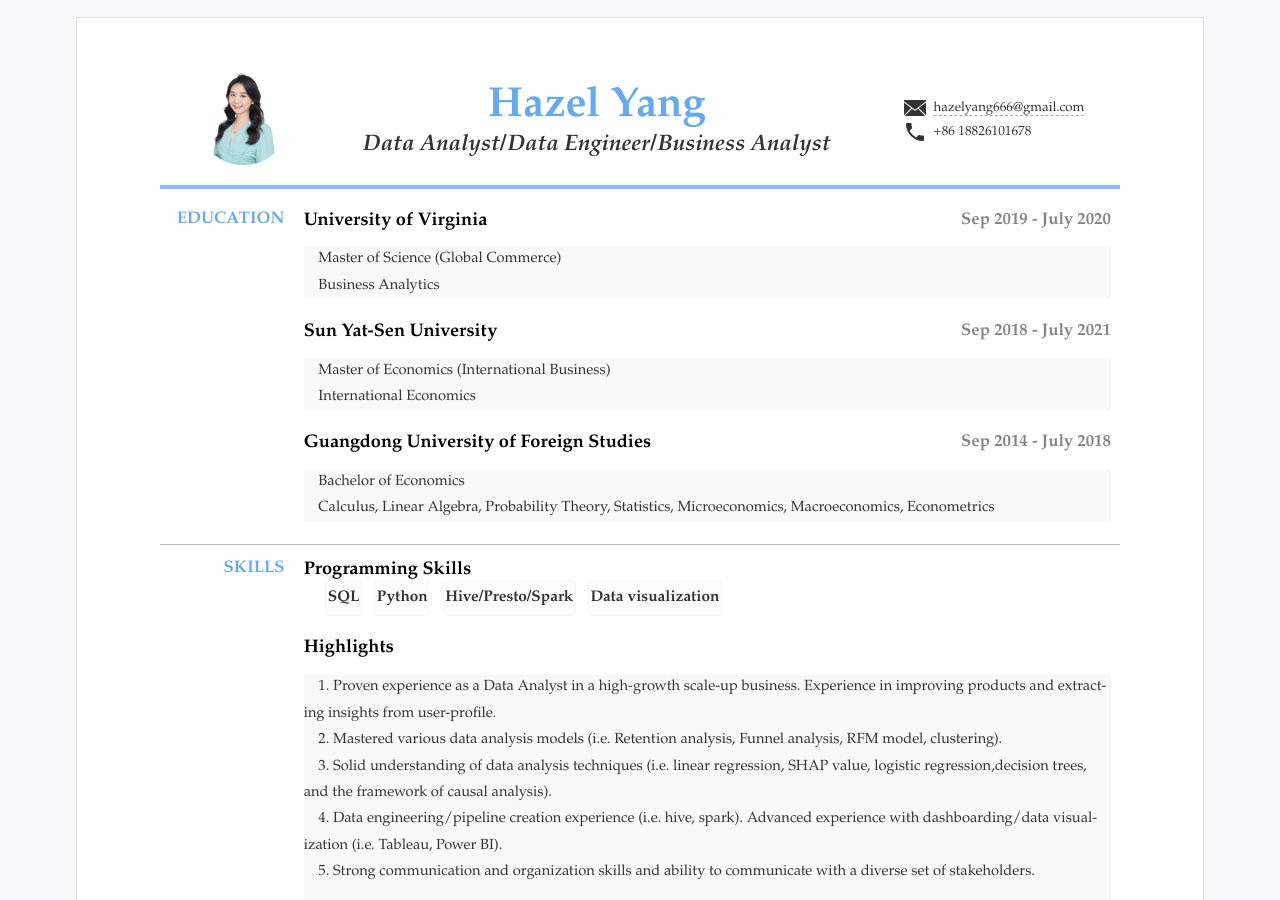
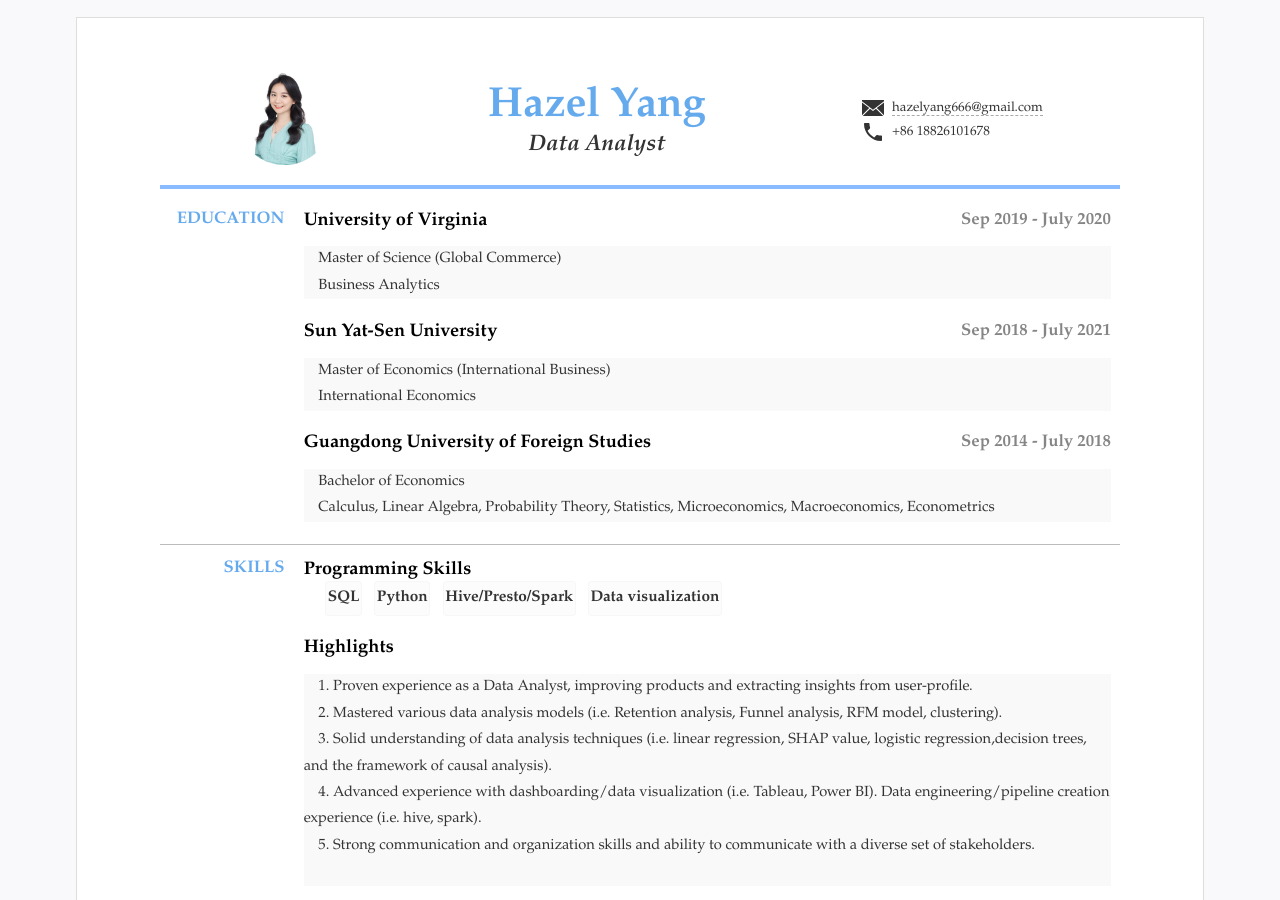
Before and after one commit to hazelyang518/eng_cv, a Jekyll site: the page built from index.html, in a window 1280 px wide and 900 px high. Built offline with Jekyll 4.4.1, drawn with Linux system fonts in a browser that asks for light colours.

Commit message:
Update resume.yml

```diff
--- a/_data/resume.yml
+++ b/_data/resume.yml
@@ -3,7 +3,7 @@
 title: "Hazel's CV"
 lang: "en" #语言设置 zh表示中文 en 表示英语
 name: "Hazel Yang"
-jobtitle: "Data Analyst/Data Engineer/Business Analyst" #可空不显示
+jobtitle: "Data Analyst" #可空不显示
 photo: "assets/img/WechatIMG29.jpeg" #照片可空，不显示
 #联系方式
 contact: #联系方式连接等3~5行
@@ -69,10 +69,10 @@ main: #简历主要内容，
   #            5. 工作认真负责、勇于担当、沟通和团队协作能力强；能力综合，有独立管理和运营项目的经验
   #   - Data visualization
   - title: Highlights
-    detail: &nbsp 1. Proven experience as a Data Analyst in a high-growth scale-up business. Experience in improving products and extracting insights from user-profile. <br>  &nbsp &nbsp
+    detail: &nbsp 1. Proven experience as a Data Analyst, improving products and extracting insights from user-profile. <br>  &nbsp &nbsp
              2. Mastered various data analysis models (i.e. Retention analysis, Funnel analysis, RFM model, clustering). <br>  &nbsp &nbsp
              3. Solid understanding of data analysis techniques (i.e. linear regression, SHAP value, logistic regression,decision trees, and the framework of causal analysis). <br>  &nbsp &nbsp
-             4. Data engineering/pipeline creation experience (i.e. hive, spark).  Advanced experience with dashboarding/data visualization (i.e. Tableau, Power BI).  <br>  &nbsp &nbsp
+             4. Advanced experience with dashboarding/data visualization (i.e. Tableau, Power BI). Data engineering/pipeline creation experience (i.e. hive, spark).   <br>  &nbsp &nbsp
              5. Strong communication and organization skills and ability to communicate with a diverse set of stakeholders. <br>  &nbsp &nbsp
 
 - type: WORK EXPERIENCE
```
